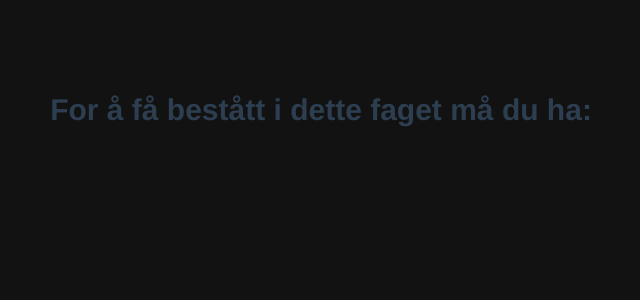
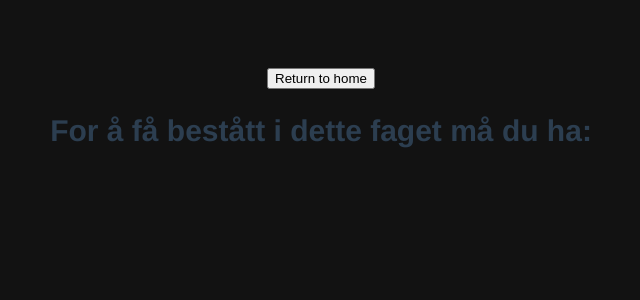
Before and after one commit to haakonka/qs3, a Vue app in the folder Frontend/: page /#/assignments in a window 1280 px wide. Shown: the top 300 px of the page, without its empty margins (319-959 px from the left). Built offline with nearby package versions, Linux system fonts and the light colour scheme; no server answers; sample sign-in values are in the browser's storage.

Commit message:
Fixed the merge conflicts

```diff
--- a/Frontend/src/views/AssignmentsView.vue
+++ b/Frontend/src/views/AssignmentsView.vue
@@ -1,4 +1,5 @@
 <template>
+  <button @click.prevent="returnToStart">Return to home</button>
   <div class="assignmentsContainer">
     <h2>For å få bestått i dette faget må du ha:</h2>
     <div id="passedReq"></div>
@@ -53,6 +54,9 @@ export default {
       }
 
       this.listAssignments();
+    },
+    returnToStart() {
+      this.$router.push("/home");
     },
     listAssignments() {
       const header = document.getElementById("header1");
--- a/Frontend/src/views/QueView.vue
+++ b/Frontend/src/views/QueView.vue
@@ -1,6 +1,7 @@
 <template>
   <div class="que">
     <h2 id="id123"></h2>
+    <button @click.prevent="returnToStart">Return to home</button>
     <button>Still deg i kø</button>
     <h2>Din plass i køen: 3</h2>
 
@@ -36,7 +37,7 @@ export default {
         .catch((error) => {
           console.log(error);
         });
-
+      console.log(res);
       const queDiv = document.getElementById("que");
 
       while (queDiv.firstChild) {
@@ -64,6 +65,9 @@ export default {
       element3.textContent = localStorage.getItem("subjectCode");
       console.log("antall folk i køen" + res.data.length);
     },
+    returnToStart() {
+      this.$router.push("/home");
+    },
   },
 };
 </script>
```
Also changed, not shown: 1 other file (tests, documents, lock files or other folders).
